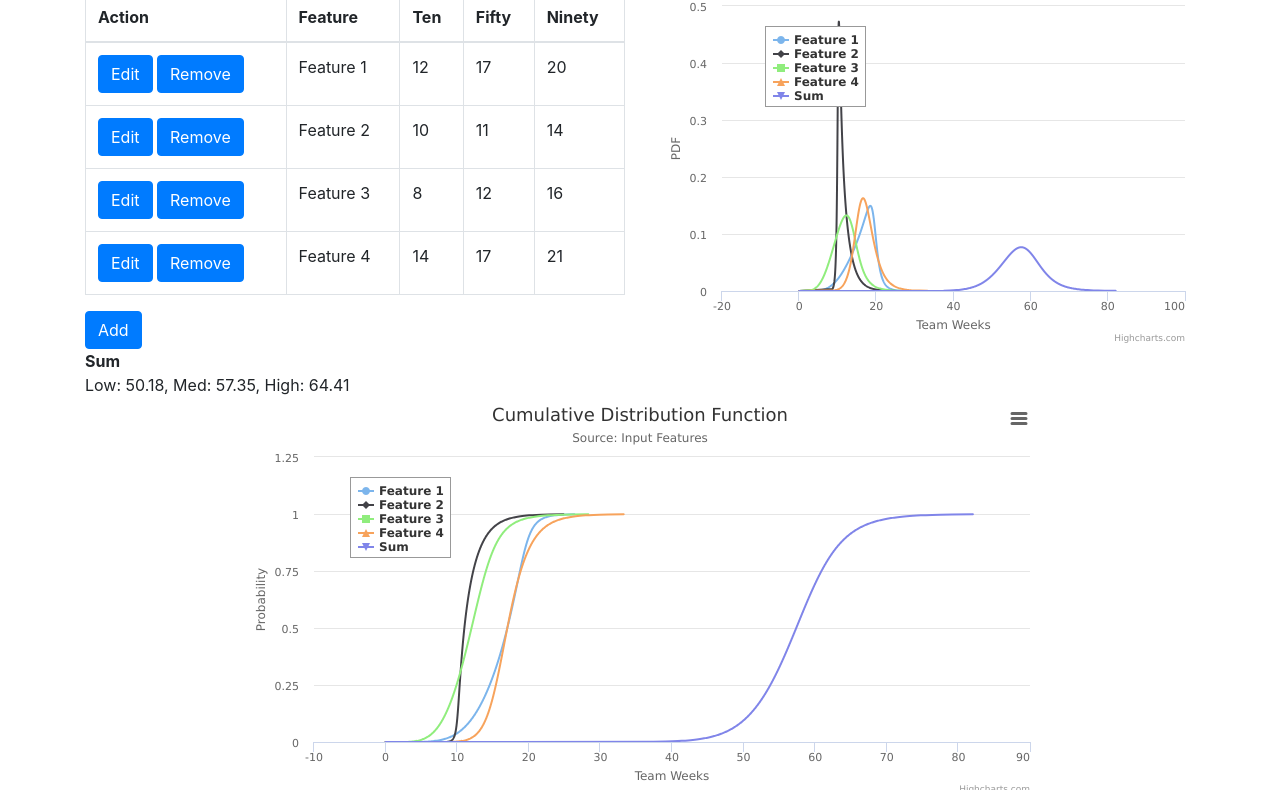
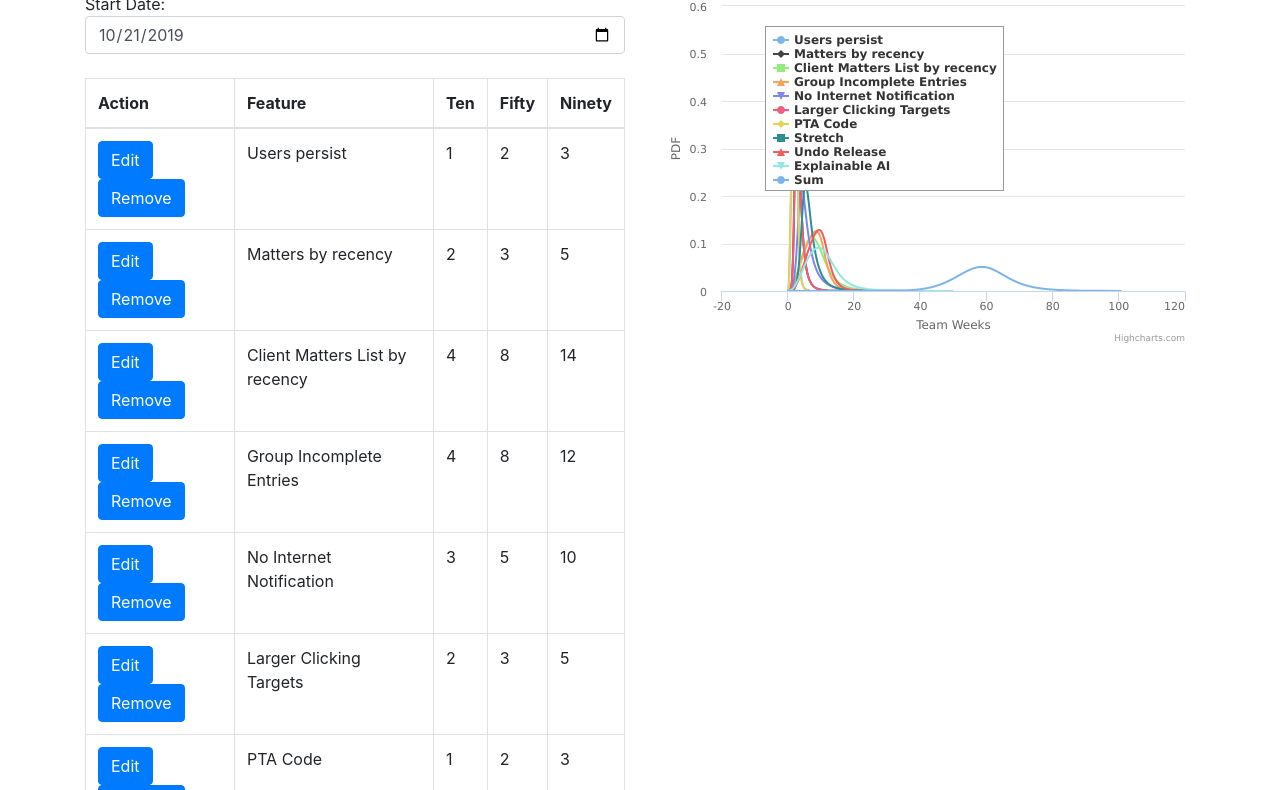
Before and after one commit to behappyrightnow/Curve, a plain HTML site: page app/curve.html at #!/viewDashboard in a window 1280 px wide. Shown: the part 108-898 px from the top of the page. Drawn offline with nearby package versions, Linux system fonts and the light colour scheme.

Commit message:
Fixed bug and also added start date

```diff
--- a/app/app.js
+++ b/app/app.js
@@ -12,31 +12,69 @@ config(['$locationProvider', '$routeProvider', function($locationProvider, $rout
 }]).
 factory('setupService', function() {
   var setupData = {
+    startDate: new Date(2019,9,21),
     pi: Math.PI,
     items: [
        {
-            name: "Feature 1",
-            ten: 12,
-            fifty: 17,
-            ninety: 20
+          "name":"Users persist",
+          "ten":1,
+          "fifty":2,
+          "ninety":3
        },
        {
-            name: "Feature 2",
-            ten: 10,
-            fifty: 11,
-            ninety: 14
+          "name":"Matters by recency",
+          "ten":2,
+          "fifty":3,
+          "ninety":5
        },
        {
-            name: "Feature 3",
-            ten: 8,
-            fifty: 12,
-            ninety: 16
+          "name":"Client Matters List by recency",
+          "ten":4,
+          "fifty":8,
+          "ninety":14
        },
        {
-            name: "Feature 4",
-            ten: 14,
-            fifty: 17,
-            ninety: 21
+          "name":"Group Incomplete Entries",
+          "ten":4,
+          "fifty":8,
+          "ninety":12
+       },
+       {
+          "name":"No Internet Notification",
+          "ten":3,
+          "fifty":5,
+          "ninety":10
+       },
+       {
+          "name":"Larger Clicking Targets",
+          "ten":2,
+          "fifty":3,
+          "ninety":5
+       },
+       {
+          "name":"PTA Code",
+          "ten":1,
+          "fifty":2,
+          "ninety":3
+       },
+       {
+          "name":"Stretch",
+          "ten":4,
+          "fifty":6,
+          "ninety":10
+       },
+       {
+          "name":"Undo Release",
+          "ten":5,
+          "fifty":9,
+          "ninety":13,
+          "editing":true
+       },
+       {
+          "name":"Explainable AI",
+          "ten":5,
+          "fifty":10,
+          "ninety":17
        }
     ],
     units: "Team weeks"
--- a/app/viewDashboard/viewDashboard.html
+++ b/app/viewDashboard/viewDashboard.html
@@ -3,6 +3,7 @@
         <div class="row">
             <div class="col-md-6">
                 <h2>Inputs</h2>
+                Start Date: <input type="date" ng-model="data.startDate" class="form-control"/><br/>
                 <table class="table table-bordered">
                     <thead>
                         <th>Action</th>
--- a/app/viewDashboard/viewDashboard.js
+++ b/app/viewDashboard/viewDashboard.js
@@ -242,7 +242,11 @@ angular.module('curve.dashboard', ['ngRoute', 'curve'])
     }
 
     $scope.update = function(index) {
-        $scope.data.items[index].editing = false;
+        var item  = $scope.data.items[index];
+        item.ten = Number(item.ten);
+        item.fifty = Number(item.fifty);
+        item.ninety = Number(item.ninety);
+        item.editing = false;
         draw();
     }
 
```
Lines whose indentation alone changed are shown as unchanged.
